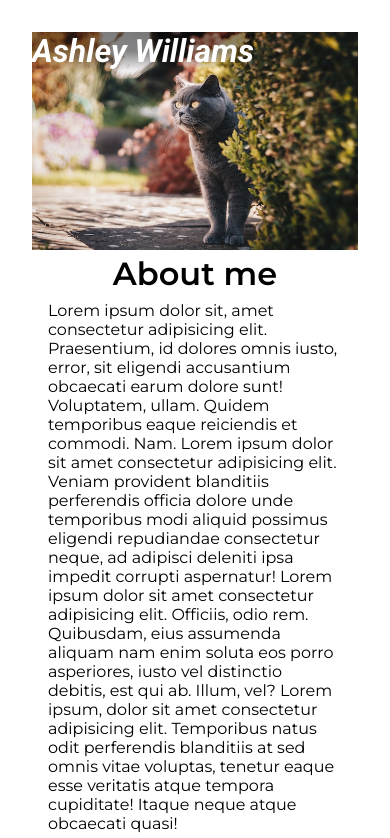
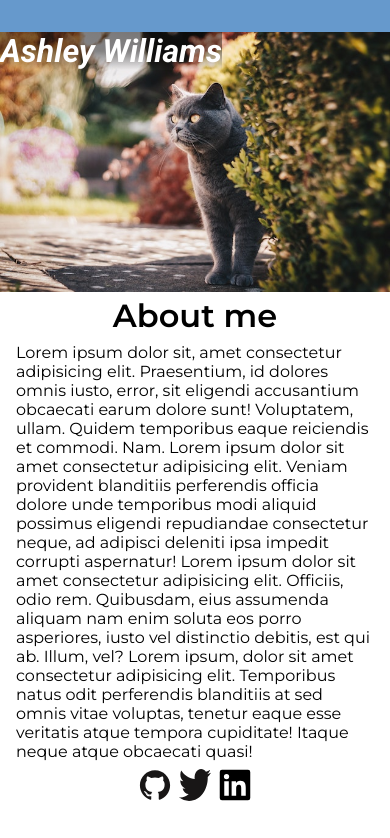
Before and after one commit to aleksandar-code/Portfolio, a plain HTML site: page index.html in a window 390 px wide. Shown: the top 838 px of the page. Drawn offline with Linux system fonts and the light colour scheme.

Commit message:
Add diagonal background

```diff
--- a/style.css
+++ b/style.css
@@ -28,7 +28,7 @@
   justify-content: center;
   position: relative;
   overflow: hidden;
-  padding: 2rem 2rem;
+  padding: 2rem 0rem;
   flex-direction: column;
 }
 
@@ -71,6 +71,21 @@ h2 {
 .image-holder {
   position: relative;
 }
+
+.image-holder::after {
+  content: " ";
+  position: absolute;
+  width: 1000%;
+  height: 1000%;
+  background: red;
+  background: linear-gradient(110deg, red, violet, blue);
+  transform-origin: 0 100%;
+  transform: rotate(-20deg) scale(1.2, 1.2);
+  bottom: 0;
+  left: -10rem;
+  z-index: -1;
+}
+
 .author {
   color: black;
   font-weight: bold;
@@ -168,6 +183,27 @@ main {
   height: 3rem;
 }
 
+@media (min-width: 2000px) {
+  .image-holder::after {
+    display: none;
+  }
+}
+
+@media (min-width: 1151px) {
+  .image-holder::after {
+    content: " ";
+    position: absolute;
+    width: 1000%;
+    height: 1000%;
+    background: linear-gradient(110deg, var(--primary) 50%, white 50%);
+    transform-origin: 10% 100%;
+    transform: rotate(-10deg) scale(1.2, 1.2);
+    bottom: 0;
+    left: -10rem;
+    z-index: -1;
+  }
+}
+
 @media (max-width: 1150px) {
   .about {
     background-color: white;
@@ -179,6 +215,22 @@ main {
     float: left;
   }
 
+  .image-holder {
+    width: fit-content;
+  }
+
+  .image-holder::after {
+    content: " ";
+    position: absolute;
+    width: 1000%;
+    height: 1000%;
+    background: linear-gradient(110deg, var(--primary) 50%, white 50%);
+    transform-origin: 20% 100%;
+    transform: rotate(-20deg) scale(1.2, 1.2);
+    bottom: 0;
+    left: -10rem;
+    z-index: -1;
+  }
   .links {
     display: none;
   }
@@ -201,9 +253,6 @@ main {
     padding: 3rem;
   }
 
-  .image-holder {
-    position: relative;
-  }
   .author {
     color: black;
     font-weight: bold;
@@ -224,6 +273,19 @@ main {
 
   .image-holder {
     width: fit-content;
+  }
+
+  .image-holder::after {
+    content: " ";
+    position: absolute;
+    width: 1000%;
+    height: 1000%;
+    background: linear-gradient(110deg, var(--primary) 50%, white 50%);
+    transform-origin: 0% 100%;
+    transform: rotate(-20deg) scale(1.2, 1.2);
+    bottom: 0;
+    left: -10rem;
+    z-index: -1;
   }
 
   .portrait {
@@ -259,9 +321,6 @@ main {
     padding: 0rem;
   }
 
-  .image-holder {
-    position: relative;
-  }
   .author {
     color: white;
     font-weight: bold;
```
